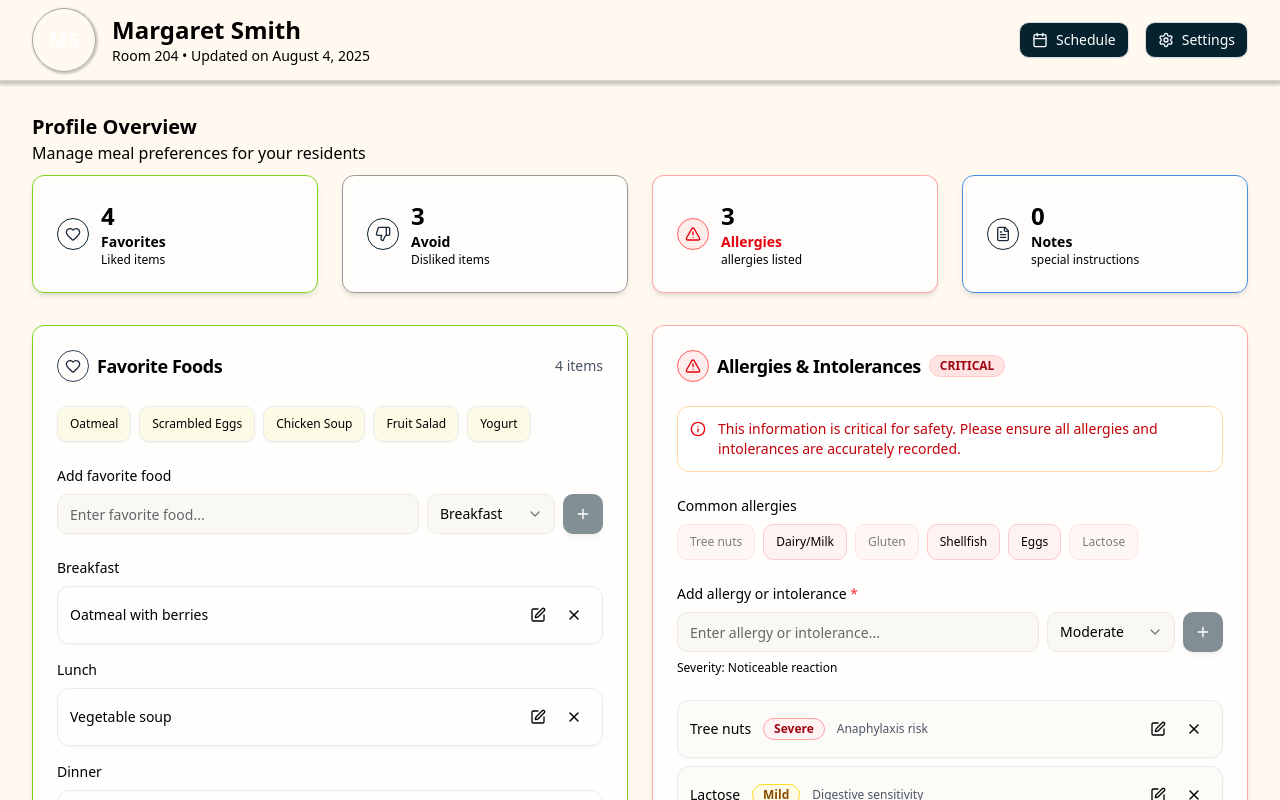
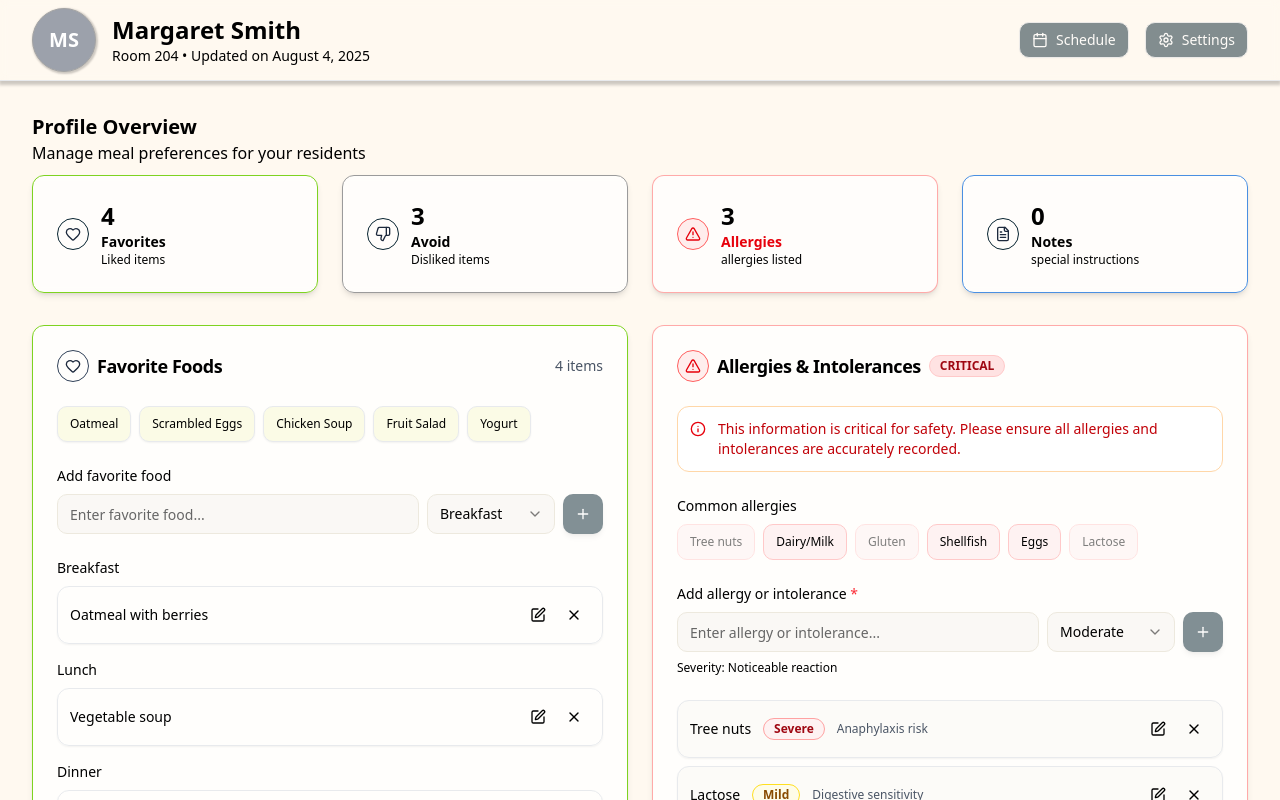
Before and after one commit to bajajshubham/elder-wand, a React (Vite) app: page / in a window 1280 px wide. Shown: the top 800 px of the page. Built offline with nearby package versions, Linux system fonts and the light colour scheme.

Commit message:
enhanced css and style in header

```diff
--- a/src/components/ProfileHeader.tsx
+++ b/src/components/ProfileHeader.tsx
@@ -3,12 +3,12 @@ import { Button } from '@/components/ui/button'
 
 export function ProfileHeader() {
   return (
-    <header className="border-b backdrop-blur-xs" style={{ boxShadow: "0 3px 3px 1px rgba(0, 0, 0, 0.2)" }}>
+    <header className="bg-cream-100 border-b border-sage-200 backdrop-blur-xs" style={{ boxShadow: "0 3px 3px 1px rgba(0, 0, 0, 0.2)" }}>
       <div className="max-w-7xl mx-auto px-4 sm:px-6 lg:px-8">
         <div className="flex items-center justify-between h-20">
           <div className="flex items-center gap-2 sm:gap-4">
             <div
-              className="w-12 h-12 sm:w-16 sm:h-16 rounded-full flex items-center justify-center flex-shrink-0"
+              className="w-12 h-12 sm:w-16 sm:h-16 bg-sage-500 rounded-full flex items-center justify-center flex-shrink-0"
               style={{
                 boxShadow: "1px 1px 2px 1px rgba(0, 0, 0, 0.2)",
                 border: "0.666667px solid rgba(163, 163, 163, 1)",
@@ -27,12 +27,12 @@ export function ProfileHeader() {
 
           <div className="flex items-center gap-2 sm:gap-4">
 
-            <Button variant="outline" size="sm" className="border-sage-300 shadow-xs text-white header-button" style={{ backgroundColor: "rgba(6, 34, 47, 1)" }}>
+            <Button variant="outline" disabled size="sm" className="border-sage-300 shadow-xs text-white header-button" style={{ backgroundColor: "rgba(6, 34, 47, 1)" }}>
               <Calendar className="w-4 h-4 text-white" />
               <span className="text-white ml-2 hidden sm:inline">Schedule</span>
             </Button>
 
-            <Button variant="outline" size="sm" className="border-sage-300 shadow-xs text-white header-button" style={{ backgroundColor: "rgba(6, 34, 47, 1)" }}>
+            <Button variant="outline" disabled size="sm" className="border-sage-300 shadow-xs text-white header-button" style={{ backgroundColor: "rgba(6, 34, 47, 1)" }}>
               <Settings className="w-4 h-4 text-white" />
               <span className="text-white ml-2 hidden sm:inline">Settings</span>
             </Button>
```
